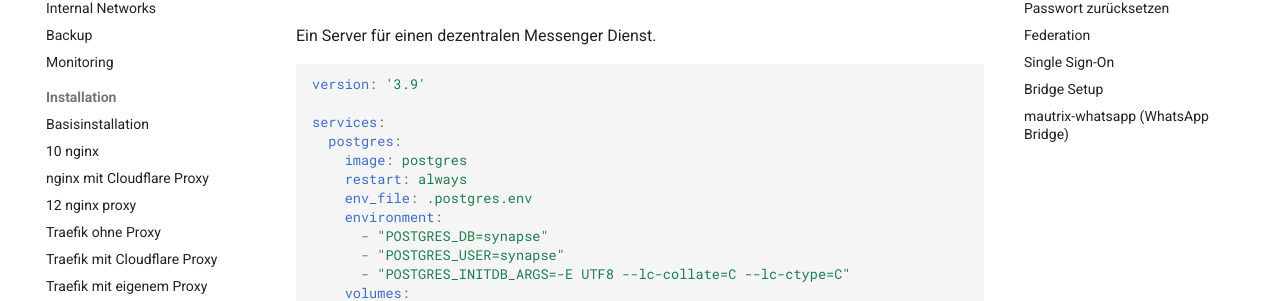
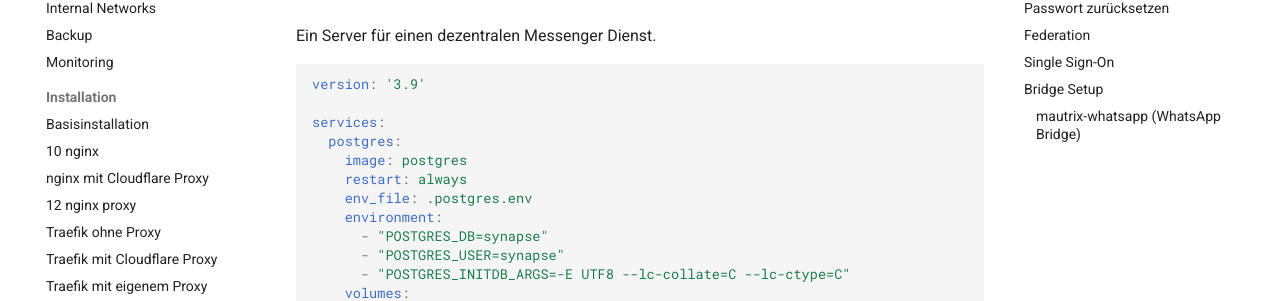
Before and after one commit to felbinger/AdminGuide, an MkDocs documentation site: the page built from docs/services/matrix.md, in a window 1280 px wide. Shown: the part 157-458 px from the top of the page. Built offline with MkDocs 1.6.1 and Material for MkDocs 9.7.7, drawn with Linux system fonts in a browser that asks for light colours; comment, search, counter and statistics services are not loaded.

```diff
--- a/docs/services/matrix.md
+++ b/docs/services/matrix.md
@@ -303,7 +303,7 @@ Die Einrichtung unterscheidet sich sehr stark je nach verwendeter Bridge, für
 die oben (`docker-compose.yml`) auskommentierten Bridges sind die Installationsanweisungen
 [hier](https://docs.mau.fi/bridges/python/signal/setup-docker.html) zu finden.
 
-## `mautrix-whatsapp` (WhatsApp Bridge)
+#### `mautrix-whatsapp` (WhatsApp Bridge)
 Nachdem die `docker-compose.yml` entsprechend bearbeitet wurde und der Container neu gestartet wurde, gibt es noch
 einige Konfigurationen, welche man vornehmen muss, damit die Bridge funktioniert.
 
```
